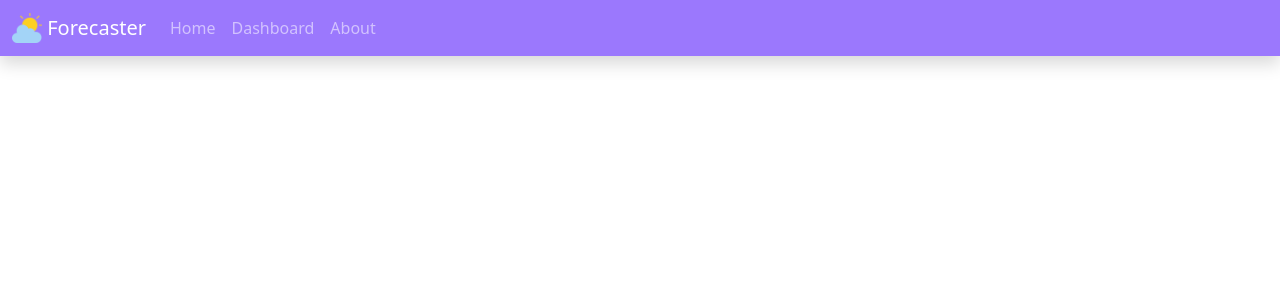
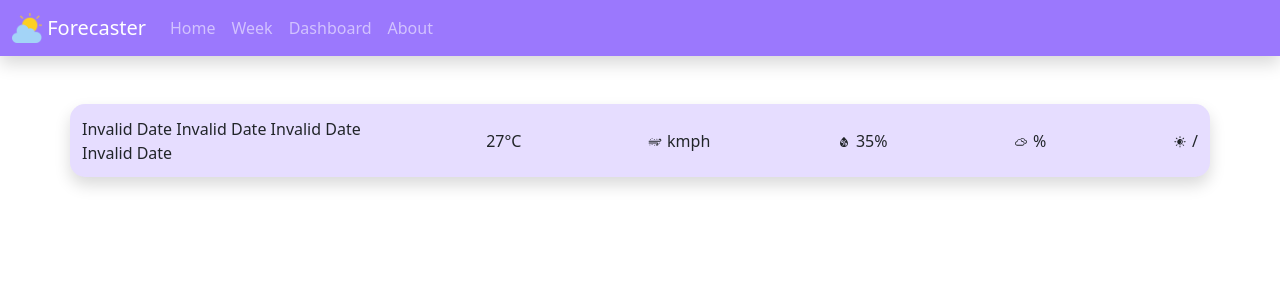
Before and after one commit to DSEproject-Forecaster/forecaster-frontend, a React (Create React App) app: page /weekly in a window 1280 px wide. Shown: the top 300 px of the page. Built offline with nearby package versions, Linux system fonts and the light colour scheme; no server answers.

Commit message:
week prediction implemented.

```diff
--- a/src/App.js
+++ b/src/App.js
@@ -2,6 +2,7 @@ import {Home} from './components/Home'
 import { Dashboard } from "./components/Dashboard";
 import { BrowserRouter, Routes, Route} from "react-router-dom";
 import { Header } from './components/Header';
+import {WeeklyPredictions} from "./components/WeeklyPredictions"
 
 function App() {
   return (
@@ -11,6 +12,7 @@ function App() {
         <Routes>
           <Route path="/" element={<Home/>} />
           <Route path="/dashboard" element={<Dashboard />} />
+          <Route path="/weekly" element={<WeeklyPredictions/>} />
         </Routes>
       </BrowserRouter>
     </>
--- a/src/components/DailyVisualization.jsx
+++ b/src/components/DailyVisualization.jsx
@@ -1,7 +1,7 @@
 import React, { useState, useEffect } from 'react';
 import { Line } from 'react-chartjs-2';
 import { Form, Row, Col } from "react-bootstrap";
-import dummydata from '../json/carouselData.json';
+import dummydata from '../json/dailyWeatherData.json';
 import '../css/dailyVisualization.css';
 import axios from 'axios';
 import {
--- a/src/components/Header.js
+++ b/src/components/Header.js
@@ -19,6 +19,7 @@ export function Header(){
                 </Navbar.Brand>
                 <Nav className="me-auto">
                 <Nav.Link href="/">Home</Nav.Link>
+                <Nav.Link href="/weekly">Week</Nav.Link>
                 <Nav.Link href="/dashboard">Dashboard</Nav.Link>
                 <Nav.Link href="#about">About</Nav.Link>
                 </Nav>
--- /dev/null
+++ b/src/components/WeeklyCard.js
@@ -0,0 +1,41 @@
+import React from 'react';
+import { WiSandstorm, WiHumidity, WiCloudy, WiSolarEclipse } from "react-icons/wi";
+import '../css/weeklyPredictions.css';
+
+export function WeeklyCard(props) {
+    const convertDate = (timestamp) => {
+        const date = new Date(timestamp);
+        let dayName = date.toLocaleString('en-us', {weekday:'short'})
+        let month = date.toLocaleString('en-us', { month: 'short' });
+        let day = date.toLocaleString('en-us', {day: '2-digit' });
+        let currentDatetime = [dayName, day, month]
+        return currentDatetime.join(" ")
+    }
+
+    const convertTime = (timestamp) => {
+        const date = new Date(timestamp);
+        let time = date.toLocaleTimeString([], {hour: '2-digit', minute: '2-digit' });
+        return time;
+    }
+
+    return (
+        <div className='container container-center shadow my-3'>
+            <div>
+                <div>
+                {convertDate(props.timestamp)}
+                </div>
+                <div>
+                {convertTime(props.timestamp)}
+                </div>
+            </div>
+            {/* <div>
+                <img src={getIcon(props.comment)}   className="carousel-icon" alt='overview icon' />
+            </div> */}
+            <div>{props.temp}°C</div>
+            <div><WiSandstorm /> {props.windspeed} kmph</div>
+            <div><WiHumidity /> {props.humidity}%</div>
+            <div><WiCloudy /> {props.cloud}%</div>
+            <div><WiSolarEclipse />{props.rad1} / {props.rad2}</div>
+        </div>
+    )
+}
--- /dev/null
+++ b/src/components/WeeklyPredictions.js
@@ -0,0 +1,29 @@
+import React, {useEffect, useState} from 'react';
+import { getComment } from '../Utils/getComment';
+import { WeeklyCard } from './WeeklyCard';
+import axios from 'axios';
+import dummyData from "../json/weeklydata.json";
+
+export function WeeklyPredictions() {
+
+    const [data, setData] = useState(dummyData);
+
+    useEffect(() => {
+      axios.get(`http://127.0.0.1:5050/forecasts/getWeeklyPredictions/`)
+      .then(res => {
+        console.log(res.data);
+        setData(res.data);
+      })
+      .catch((err) => {
+        console.log("Could not fetch predictions")
+      })}, [])
+
+
+    return (
+        <div class="container-fluid mt-5">
+            {data.map((e,i) => {
+                return <WeeklyCard key={i} temp={e.temperature} timestamp={e.time_stamp} windspeed={e.wind_speed} cloud={e.total_cloud_cover} humidity={e.relative_humidity} rad1={e.surface_solar_radiation} rad2={e.surface_thermal_radiation}/>
+            })}
+        </div>
+    )
+}
--- /dev/null
+++ b/src/css/weeklyPredictions.css
@@ -0,0 +1,16 @@
+.container-center{
+    display: flex;
+    align-items: center;
+    justify-content: space-between;
+    background-color: #E6DDFF;
+    margin: 1% 2% 1%;
+    border-radius: 15px;
+    padding: 1% 3% 1% 3%;
+
+}
+
+.feature-values{
+    display: flex;
+    justify-content: space-between;
+    flex: 2;
+}
--- /dev/null
+++ b/src/json/weeklydata.json
@@ -0,0 +1,13 @@
+[
+    {
+        "timestamp":"",
+        "dewpoint_temperature": "25",
+        "mean_sea_level_pressure": "102",
+        "avg_wind_speed":"50",
+        "avg_cloud_cover":"75",
+        "relative_humidity":"35",
+        "avg_surface_solar_radiation":"50",
+        "avg_surface_thermal_radiation":"65",
+        "temperature":"27"
+    }
+]
```
